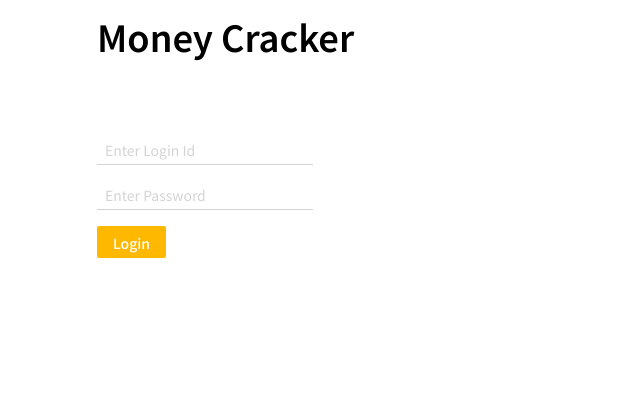
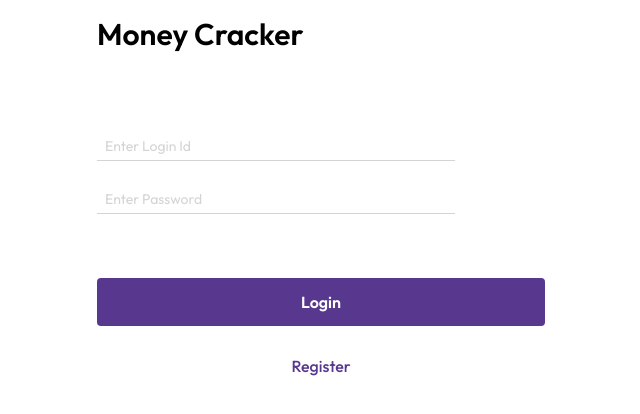
Before and after one commit to money-cracker/money-cracker-frontend, a React app: page /login in a window 1280 px wide. Shown: the top 414 px of the page, without its empty margins (319-959 px from the left). Built offline with nearby package versions, Linux system fonts and the light colour scheme.

Commit message:
add button component

```diff
--- a/package.json
+++ b/package.json
@@ -18,6 +18,7 @@
   "license": "ISC",
   "dependencies": {
     "@phosphor-icons/react": "^2.0.15",
+    "clsx": "^2.1.1",
     "cross-env": "^7.0.3",
     "react": "^18.2.0",
     "react-dom": "^18.2.0",
--- /dev/null
+++ b/src/app/components/common/atoms/Button/Button.css
@@ -0,0 +1,19 @@
+.mc-button {
+  @apply flex items-center justify-center active:scale-[0.98] transition transform duration-150;
+  -webkit-user-select: none; /* Safari */
+  -moz-user-select: none; /* Firefox */
+  -ms-user-select: none; /* Internet Explorer/Edge */
+  user-select: none;
+}
+
+.mc-button[data-color='primary'][data-variant='contained'] {
+  @apply bg-[#58378F] active:bg-[#4A2E77] text-white font-semibold text-base;
+}
+
+.mc-button[data-color='primary'][data-variant='text'] {
+  @apply bg-[#FFFFFF] active:bg-[#F1EAFC] text-[#58378F] font-medium text-base;
+}
+
+.mc-button[data-color='primary'][data-variant='outlined'] {
+  @apply bg-[#FFFFFF] active:bg-[#F1EAFC] text-[#58378F] border border-[#58378F] font-medium text-base;
+}
--- /dev/null
+++ b/src/app/components/common/atoms/Button/Button.tsx
@@ -0,0 +1,40 @@
+import React, { ButtonHTMLAttributes, ReactNode } from 'react'
+import './Button.css'
+import clsx from 'clsx'
+
+interface buttonProps extends ButtonHTMLAttributes<HTMLButtonElement> {
+  className?: string
+  variant?: 'text' | 'contained' | 'outlined'
+  color?: 'primary' | 'secondary' | 'tertiary'
+  width?: string | number
+  height?: string | number
+  textClassName?: string
+  children: ReactNode | string
+}
+
+export const Button = ({
+  children,
+  variant = 'contained',
+  color = 'primary',
+  width,
+  height,
+  textClassName,
+  className,
+  ...rest
+}: buttonProps) => {
+  return (
+    <button
+      {...rest}
+      data-variant={variant}
+      data-color={color}
+      className={clsx('mc-button', className)}
+      style={{ width, height }}
+    >
+      {typeof children === 'string' ? (
+        <span className={textClassName}>{children}</span>
+      ) : (
+        children
+      )}
+    </button>
+  )
+}
--- a/src/app/pages/LoginPage.tsx
+++ b/src/app/pages/LoginPage.tsx
@@ -2,6 +2,7 @@ import React, { useContext, useEffect, useState } from 'react'
 import { AuthContext } from '../context/AuthContext'
 import { useNavigate } from 'react-router-dom'
 import { useLocalStorage } from '../../hook/useLocalStorage'
+import { Button } from '../components/common/atoms/Button/Button'
 
 const LoginPage = () => {
   const { setAuthenticated } = useContext(AuthContext)
@@ -22,15 +23,16 @@ const LoginPage = () => {
       navigate('/')
     }
   }, [])
+
   return (
     <div className="page">
       <div>
-        <div className="text-4xl font-semibold">Money Cracker</div>
+        <div className="text-3xl font-semibold font-press">Money Cracker</div>
       </div>
       <div className="mt-20">
-        <div className="mb-4">
+        <div className="mb-6">
           <input
-            className="px-2 py-1 bg-transparent border-b border-neutral-300 focus:border-primary text-sm placeholder-neutral-300 caret-secondary"
+            className="rounded-none w-[80%] px-2 py-1 bg-transparent border-b border-neutral-300 focus:border-primary text-sm placeholder-neutral-300 caret-secondary"
             placeholder="Enter Login Id"
             value={loginId}
             onChange={(e) => {
@@ -38,9 +40,9 @@ const LoginPage = () => {
             }}
           />
         </div>
-        <div className="mb-4">
+        <div>
           <input
-            className="px-2 py-1 bg-transparent border-b border-neutral-300 focus:border-primary text-sm placeholder-neutral-300 caret-secondary"
+            className="rounded-none w-[80%] px-2 py-1 bg-transparent border-b border-neutral-300 focus:border-primary text-sm placeholder-neutral-300 caret-secondary"
             placeholder="Enter Password"
             value={password}
             onChange={(e) => {
@@ -48,12 +50,26 @@ const LoginPage = () => {
             }}
           />
         </div>
-        <button
-          className="px-4 py-1 rounded-sm bg-primary"
+      </div>
+      <div className="mt-16">
+        <Button
+          className="py-3 rounded"
           onClick={() => handleLogin()}
+          width={'100%'}
         >
-          <span className="text-sm font-medium text-white">Login</span>
-        </button>
+          Login
+        </Button>
+
+        <div className="flex justify-center">
+          <Button
+            className="py-3 rounded mt-4"
+            variant="text"
+            onClick={() => handleLogin()}
+            width={120}
+          >
+            Register
+          </Button>
+        </div>
       </div>
     </div>
   )
--- a/src/index.html
+++ b/src/index.html
@@ -14,7 +14,7 @@
     <link rel="preconnect" href="https://fonts.googleapis.com" />
     <link rel="preconnect" href="https://fonts.gstatic.com" crossorigin />
     <link
-      href="https://fonts.googleapis.com/css2?family=Noto+Sans+KR:wght@100..900&display=swap"
+      href="https://fonts.googleapis.com/css2?family=Outfit:wght@100..900&display=swap"
       rel="stylesheet"
     />
     <link rel="apple-touch-icon" sizes="120x120" href="/asset/icons/120.png" />
--- a/src/styles/globals.css
+++ b/src/styles/globals.css
@@ -5,7 +5,7 @@
 body {
   margin: 0px;
   background-color: #ffffff;
-  font-family: 'Noto Sans KR', sans-serif;
+  font-family: 'Outfit', sans-serif;
 }
 
 .App {
```
Also changed, not shown: src/app/components/common/atoms/Button.tsx (deleted), 2 other files (tests, documents, lock files or other folders).
